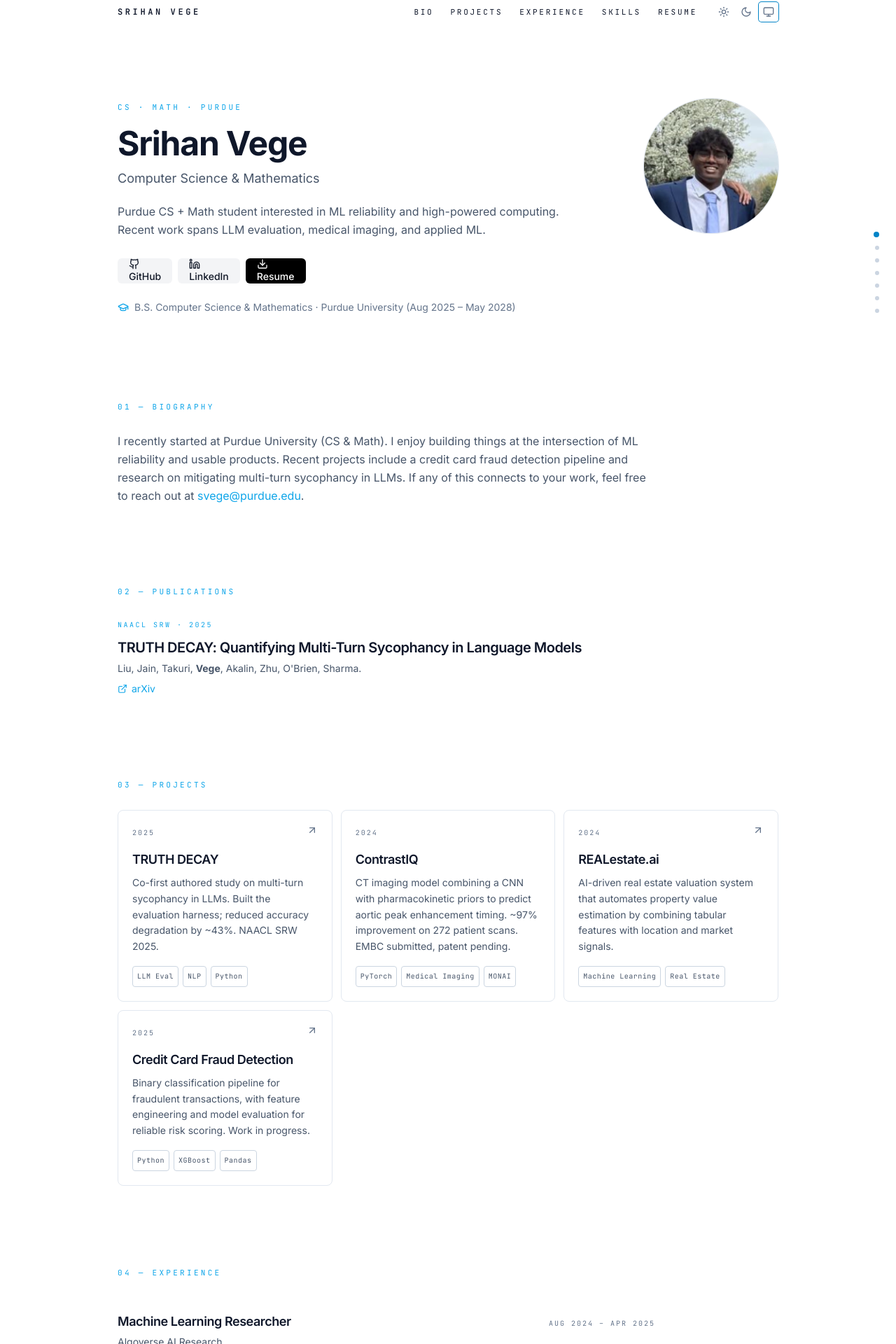
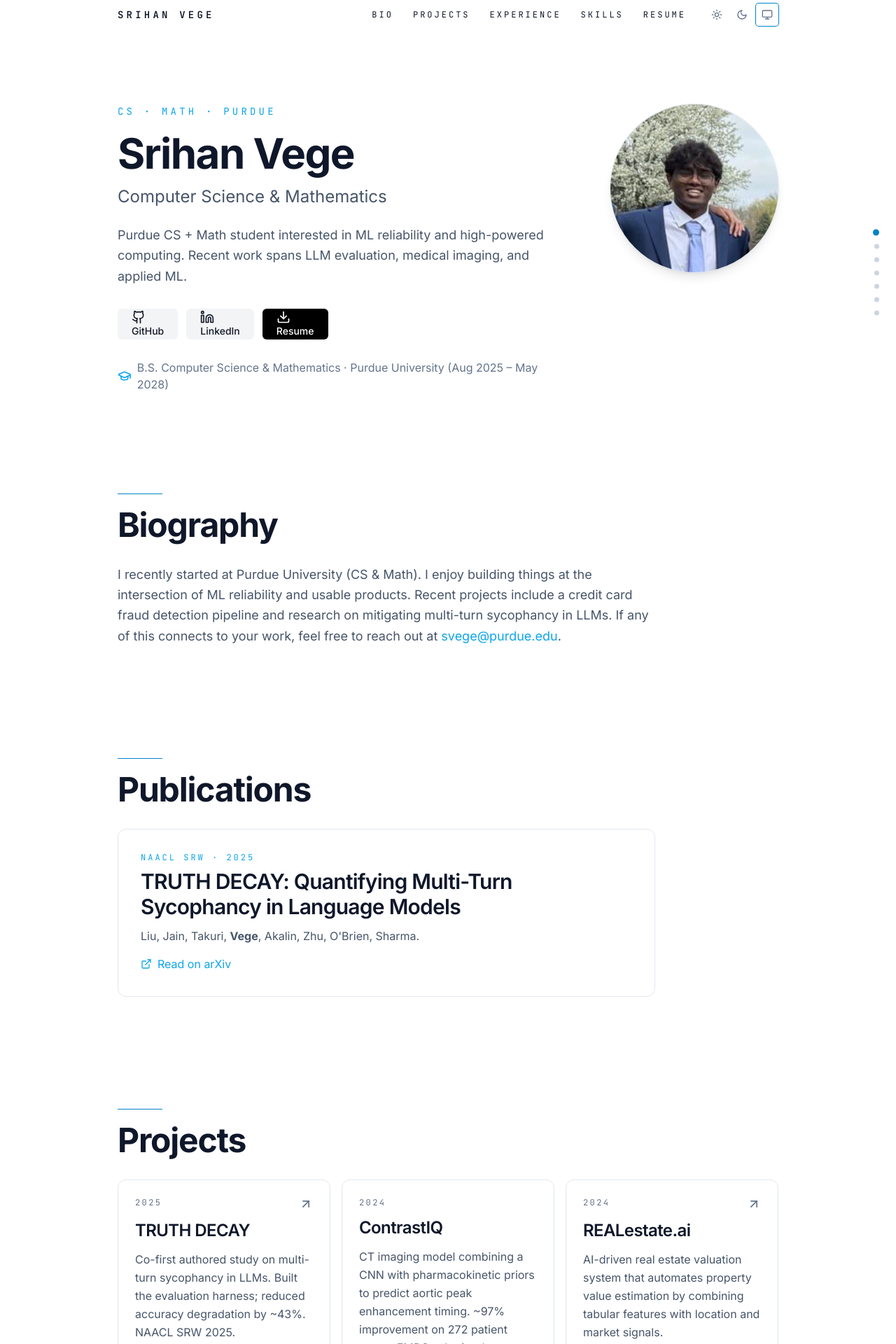
Before and after one commit to srihanvege/srihan-vege-website3, a React (Vite) app: page / in a window 1280 px wide. Shown: the part 11-1931 px from the top of the page at 70% size. Built offline with nearby package versions, Linux system fonts and the light colour scheme; the HTML template or start-up script is replaced by a standard one; a web font is replaced by a local one.

Commit message:
Refactor App component and update styles

```diff
--- a/src/App.tsx
+++ b/src/App.tsx
@@ -11,6 +11,7 @@ import {
   Moon,
   Monitor,
   ArrowUpRight,
+  Briefcase,
 } from "lucide-react";
 import { Button } from "./components/ui/button";
 
@@ -208,7 +209,7 @@ function ScrollSpyNav({ isDark }: { isDark: boolean }) {
                   animate={{ opacity: 1, x: 0 }}
                   exit={{ opacity: 0, x: 8 }}
                   transition={{ duration: 0.15 }}
-                  className={`font-mono text-[10px] tracking-[0.2em] uppercase font-medium px-2 py-0.5 rounded shadow-sm ${labelBg}`}
+                  className={`font-mono text-[11px] tracking-[0.2em] uppercase font-medium px-2 py-0.5 rounded shadow-sm ${labelBg}`}
                 >
                   {label}
                 </motion.span>
@@ -216,8 +217,8 @@ function ScrollSpyNav({ isDark }: { isDark: boolean }) {
             </AnimatePresence>
             <motion.span
               animate={{
-                width: isActive ? 8 : 6,
-                height: isActive ? 8 : 6,
+                width: isActive ? 9 : 7,
+                height: isActive ? 9 : 7,
                 backgroundColor: isActive ? dotActive : dotInactive,
                 scale: isHovered ? 1.3 : 1,
               }}
@@ -243,7 +244,7 @@ function ThemeToggle({
 }) {
   const ringActive = isDark ? "ring-1 ring-sky-400" : "ring-1 ring-sky-600";
   const base =
-    "h-7 w-7 inline-flex items-center justify-center rounded transition-colors";
+    "h-8 w-8 inline-flex items-center justify-center rounded transition-colors";
   const inactive = isDark
     ? "text-slate-400 hover:text-slate-100"
     : "text-slate-500 hover:text-slate-900";
@@ -274,32 +275,42 @@ function ThemeToggle({
   );
 }
 
-interface SectionLabelProps {
-  number: string;
+interface SectionHeaderProps {
   title: string;
+  isDark: boolean;
 }
-const SectionLabel: React.FC<SectionLabelProps> = ({ number, title }) => (
-  <motion.p
-    initial={{ opacity: 0, y: 6 }}
+const SectionHeader: React.FC<SectionHeaderProps> = ({ title, isDark }) => (
+  <div className="mb-8">
+    <motion.div
+      initial={{ scaleX: 0 }}
+      whileInView={{ scaleX: 1 }}
+      viewport={{ once: true, margin: "-80px" }}
+      transition={{ duration: 0.5 }}
+      style={{ transformOrigin: "0% 50%" }}
+      className={`h-px mb-5 w-16 ${isDark ? "bg-sky-400" : "bg-sky-600"}`}
+    />
+    <motion.h2
+      initial={{ opacity: 0, y: 12 }}
       whileInView={{ opacity: 1, y: 0 }}
       viewport={{ once: true, margin: "-80px" }}
-    transition={{ duration: 0.4 }}
-    className="font-mono text-[11px] tracking-[0.3em] uppercase text-sky-500 dark:text-sky-400 mb-6"
+      transition={{ duration: 0.5, delay: 0.1 }}
+      className="text-4xl sm:text-5xl font-bold tracking-tight"
     >
-    {number} — {title}
-  </motion.p>
+      {title}
+    </motion.h2>
+  </div>
 );
 
 interface SectionProps {
   id: string;
-  number: string;
   title: string;
+  isDark: boolean;
   children: React.ReactNode;
 }
-const Section: React.FC<SectionProps> = ({ id, number, title, children }) => (
-  <section id={id} className="scroll-mt-24 py-14">
+const Section: React.FC<SectionProps> = ({ id, title, isDark, children }) => (
+  <section id={id} className="scroll-mt-24 py-16 sm:py-20">
     <div className={CONTAINER}>
-      <SectionLabel number={number} title={title} />
+      <SectionHeader title={title} isDark={isDark} />
       <motion.div
         initial="hidden"
         whileInView="visible"
@@ -307,7 +318,7 @@ const Section: React.FC<SectionProps> = ({ id, number, title, children }) => (
         variants={{
           hidden: {},
           visible: {
-            transition: { staggerChildren: 0.06, delayChildren: 0.1 },
+            transition: { staggerChildren: 0.08, delayChildren: 0.1 },
           },
         }}
       >
@@ -318,8 +329,8 @@ const Section: React.FC<SectionProps> = ({ id, number, title, children }) => (
 );
 
 const itemVariants = {
-  hidden: { opacity: 0, y: 12 },
-  visible: { opacity: 1, y: 0, transition: { duration: 0.4, ease: "easeOut" } },
+  hidden: { opacity: 0, y: 16 },
+  visible: { opacity: 1, y: 0, transition: { duration: 0.5, ease: "easeOut" } },
 };
 
 interface LinkIconProps {
@@ -386,14 +397,14 @@ export default function App() {
       <ScrollSpyNav isDark={isDark} />
 
       <header className={headerClass}>
-        <nav className={`${CONTAINER} h-14 flex items-center justify-between`}>
+        <nav className={`${CONTAINER} h-16 flex items-center justify-between`}>
           <a
             href="#home"
-            className="font-mono text-xs tracking-[0.3em] uppercase font-semibold"
+            className="font-mono text-xs sm:text-sm tracking-[0.3em] uppercase font-semibold"
           >
             {INFO.name}
           </a>
-          <div className="hidden sm:flex items-center gap-6 font-mono text-[11px] tracking-[0.25em] uppercase">
+          <div className="hidden sm:flex items-center gap-7 font-mono text-[11px] sm:text-xs tracking-[0.25em] uppercase">
             <a href="#about" className="hover:text-sky-500 transition-colors">
               Bio
             </a>
@@ -425,51 +436,55 @@ export default function App() {
       <main>
         <section id="home" className="pt-16 pb-12 sm:pt-24 sm:pb-16">
           <div className={CONTAINER}>
-            <div className="grid md:grid-cols-[1fr,200px] gap-10 sm:gap-14 items-start">
+            <div className="grid md:grid-cols-[1fr,240px] gap-10 sm:gap-16 items-start">
               <motion.div
                 initial={{ opacity: 0, y: 12 }}
                 animate={{ opacity: 1, y: 0 }}
                 transition={{ duration: 0.5 }}
               >
-                <p className="font-mono text-[11px] tracking-[0.3em] uppercase text-sky-500 dark:text-sky-400 mb-4">
+                <p className="font-mono text-xs sm:text-sm tracking-[0.3em] uppercase text-sky-500 dark:text-sky-400 mb-5">
                   CS · Math · Purdue
                 </p>
-                <h1 className="text-4xl sm:text-5xl font-bold tracking-tight leading-[1.1]">
+                <h1 className="text-5xl sm:text-6xl font-bold tracking-tight leading-[1.05]">
                   {INFO.name}
                 </h1>
-                <p className={`mt-3 text-lg ${muted}`}>{INFO.role}</p>
-                <p className={`mt-5 max-w-2xl leading-relaxed ${muted}`}>
+                <p className={`mt-4 text-xl sm:text-2xl ${muted}`}>
+                  {INFO.role}
+                </p>
+                <p className={`mt-6 max-w-2xl text-lg leading-relaxed ${muted}`}>
                   {INFO.headline}
                 </p>
 
-                <div className="mt-7 flex flex-wrap gap-2">
+                <div className="mt-8 flex flex-wrap gap-3">
                   <Button
                     asChild
                     variant="secondary"
-                    className="rounded-md text-sm h-9 px-3"
+                    className="rounded-md text-base h-11 px-5"
                   >
                     <a href={INFO.github} target="_blank" rel="noreferrer">
-                      <Github className="w-4 h-4 mr-1.5" /> GitHub
+                      <Github className="w-5 h-5 mr-2" /> GitHub
                     </a>
                   </Button>
                   <Button
                     asChild
                     variant="secondary"
-                    className="rounded-md text-sm h-9 px-3"
+                    className="rounded-md text-base h-11 px-5"
                   >
                     <a href={INFO.linkedin} target="_blank" rel="noreferrer">
-                      <Linkedin className="w-4 h-4 mr-1.5" /> LinkedIn
+                      <Linkedin className="w-5 h-5 mr-2" /> LinkedIn
                     </a>
                   </Button>
-                  <Button asChild className="rounded-md text-sm h-9 px-3">
+                  <Button asChild className="rounded-md text-base h-11 px-5">
                     <a href={INFO.resumeUrl} target="_blank" rel="noreferrer">
-                      <Download className="w-4 h-4 mr-1.5" /> Resume
+                      <Download className="w-5 h-5 mr-2" /> Resume
                     </a>
                   </Button>
                 </div>
 
-                <div className={`mt-6 flex items-center gap-2 text-sm ${subtle}`}>
-                  <GraduationCap className="w-4 h-4 text-sky-500" />
+                <div
+                  className={`mt-7 flex items-center gap-2 text-base ${subtle}`}
+                >
+                  <GraduationCap className="w-5 h-5 text-sky-500" />
                   <span>
                     B.S. Computer Science &amp; Mathematics · Purdue University
                     (Aug 2025 – May 2028)
@@ -484,7 +499,7 @@ export default function App() {
                 className="justify-self-center md:justify-self-end"
               >
                 <div
-                  className={`w-44 h-44 sm:w-48 sm:h-48 rounded-full overflow-hidden ${
+                  className={`w-56 h-56 sm:w-60 sm:h-60 rounded-full overflow-hidden shadow-lg ${
                     isDark ? "ring-1 ring-slate-800" : "ring-1 ring-slate-200"
                   }`}
                 >
@@ -499,10 +514,10 @@ export default function App() {
           </div>
         </section>
 
-        <Section id="about" number="01" title="Biography">
+        <Section id="about" title="Biography" isDark={isDark}>
           <motion.p
             variants={itemVariants}
-            className={`max-w-3xl leading-relaxed ${muted}`}
+            className={`max-w-3xl text-lg leading-relaxed ${muted}`}
           >
             I recently started at Purdue University (CS &amp; Math). I enjoy
             building things at the intersection of ML reliability and usable
@@ -519,15 +534,18 @@ export default function App() {
           </motion.p>
         </Section>
 
-        <Section id="notes" number="02" title="Publications">
-          <motion.div variants={itemVariants} className="max-w-3xl">
-            <p className="font-mono text-[10px] tracking-[0.25em] uppercase text-sky-500 dark:text-sky-400 mb-1.5">
+        <Section id="notes" title="Publications" isDark={isDark}>
+          <motion.div
+            variants={itemVariants}
+            className={`rounded-xl border p-6 sm:p-8 max-w-3xl ${cardBg}`}
+          >
+            <p className="font-mono text-xs tracking-[0.25em] uppercase text-sky-500 dark:text-sky-400 mb-2">
               NAACL SRW · 2025
             </p>
-            <h3 className="text-lg sm:text-xl font-semibold tracking-tight mb-1.5 leading-snug">
+            <h3 className="text-2xl sm:text-3xl font-semibold tracking-tight mb-3 leading-snug">
               TRUTH DECAY: Quantifying Multi-Turn Sycophancy in Language Models
             </h3>
-            <p className={`text-sm mb-2 ${muted}`}>
+            <p className={`text-base mb-4 ${muted}`}>
               Liu, Jain, Takuri, <strong>Vege</strong>, Akalin, Zhu,
               O&apos;Brien, Sharma.
             </p>
@@ -535,15 +553,15 @@ export default function App() {
               href="https://arxiv.org/abs/2503.11656"
               target="_blank"
               rel="noreferrer"
-              className="inline-flex items-center gap-1.5 text-sm text-sky-500 hover:underline"
+              className="inline-flex items-center gap-2 text-base text-sky-500 hover:underline"
             >
-              <ExternalLink className="w-3.5 h-3.5" /> arXiv
+              <ExternalLink className="w-4 h-4" /> Read on arXiv
             </a>
           </motion.div>
         </Section>
 
-        <Section id="projects" number="03" title="Projects">
-          <div className="grid sm:grid-cols-2 lg:grid-cols-3 gap-3">
+        <Section id="projects" title="Projects" isDark={isDark}>
+          <div className="grid sm:grid-cols-2 lg:grid-cols-3 gap-4">
             {PROJECTS.map((p) => (
               <motion.a
                 key={p.title}
@@ -551,33 +569,33 @@ export default function App() {
                 target={p.link ? "_blank" : undefined}
                 rel={p.link ? "noreferrer" : undefined}
                 variants={itemVariants}
-                className={`group rounded-lg border p-5 transition-colors duration-300 flex flex-col ${cardBg} ${
+                className={`group rounded-xl border p-6 transition-colors duration-300 flex flex-col ${cardBg} ${
                   p.link ? "" : "pointer-events-none"
                 }`}
               >
                 <div className="flex items-start justify-between mb-3">
                   <span
-                    className={`font-mono text-[10px] tracking-[0.2em] uppercase ${subtle}`}
+                    className={`font-mono text-xs tracking-[0.2em] uppercase ${subtle}`}
                   >
                     {p.year}
                   </span>
                   {p.link && (
                     <ArrowUpRight
-                      className={`w-4 h-4 ${subtle} group-hover:text-sky-500 transition-colors`}
+                      className={`w-5 h-5 ${subtle} group-hover:text-sky-500 transition-colors`}
                     />
                   )}
                 </div>
-                <h3 className="text-base sm:text-lg font-semibold tracking-tight mb-2 group-hover:text-sky-500 transition-colors">
+                <h3 className="text-xl sm:text-2xl font-semibold tracking-tight mb-3 group-hover:text-sky-500 transition-colors">
                   {p.title}
                 </h3>
-                <p className={`text-sm leading-relaxed mb-4 flex-1 ${muted}`}>
+                <p className={`text-base leading-relaxed mb-5 flex-1 ${muted}`}>
                   {p.description}
                 </p>
                 <div className="flex flex-wrap gap-1.5">
                   {p.tags.map((t) => (
                     <span
                       key={t}
-                      className={`font-mono text-[10px] tracking-wider px-1.5 py-0.5 rounded border ${tagPill}`}
+                      className={`font-mono text-xs tracking-wide px-2 py-1 rounded border ${tagPill}`}
                     >
                       {t}
                     </span>
@@ -588,32 +606,43 @@ export default function App() {
           </div>
         </Section>
 
-        <Section id="experience" number="04" title="Experience">
-          <div className="space-y-0 max-w-3xl">
+        <Section id="experience" title="Experience" isDark={isDark}>
+          <div className="space-y-4 max-w-4xl">
             {EXPERIENCE.map((e, idx) => (
               <motion.div
                 key={idx}
                 variants={itemVariants}
-                className={`py-5 ${
-                  idx !== EXPERIENCE.length - 1
-                    ? isDark
-                      ? "border-b border-slate-800"
-                      : "border-b border-slate-200"
-                    : ""
+                className={`rounded-xl border p-6 sm:p-7 transition-colors duration-300 ${cardBg}`}
+              >
+                <div className="flex items-start gap-3 mb-2">
+                  <div
+                    className={`mt-1 shrink-0 w-9 h-9 rounded-md flex items-center justify-center ${
+                      isDark ? "bg-sky-500/10" : "bg-sky-50"
                     }`}
                   >
-                <div className="flex flex-wrap items-baseline justify-between gap-2 mb-1">
-                  <h3 className="text-base sm:text-lg font-semibold tracking-tight">
+                    <Briefcase
+                      className={`w-4.5 h-4.5 ${
+                        isDark ? "text-sky-400" : "text-sky-600"
+                      }`}
+                    />
+                  </div>
+                  <div className="flex-1">
+                    <div className="flex flex-wrap items-baseline justify-between gap-2">
+                      <h3 className="text-xl sm:text-2xl font-semibold tracking-tight">
                         {e.role}
                       </h3>
                       <span
-                    className={`font-mono text-[10px] tracking-[0.2em] uppercase ${subtle}`}
+                        className={`font-mono text-xs tracking-[0.2em] uppercase ${subtle}`}
                       >
                         {e.date}
                       </span>
                     </div>
-                <p className={`text-sm mb-3 ${muted}`}>{e.org}</p>
-                <ul className={`list-disc pl-5 space-y-1 text-sm ${muted}`}>
+                    <p className={`text-base mt-1 ${muted}`}>{e.org}</p>
+                  </div>
+                </div>
+                <ul
+                  className={`list-disc pl-12 mt-4 space-y-1.5 text-base leading-relaxed ${muted}`}
+                >
                   {e.bullets.map((b, i) => (
                     <li key={i}>{b}</li>
                   ))}
@@ -623,15 +652,15 @@ export default function App() {
           </div>
         </Section>
 
-        <Section id="skills" number="05" title="Skills">
+        <Section id="skills" title="Skills" isDark={isDark}>
           <motion.div
             variants={itemVariants}
-            className="flex flex-wrap gap-1.5 max-w-3xl"
+            className="flex flex-wrap gap-2 max-w-3xl"
           >
             {SKILLS.map((s) => (
               <span
                 key={s}
-                className={`font-mono text-xs px-2 py-1 rounded border ${tagPill}`}
+                className={`font-mono text-sm px-3 py-1.5 rounded-md border ${tagPill}`}
               >
                 {s}
               </span>
@@ -639,9 +668,9 @@ export default function App() {
           </motion.div>
         </Section>
 
-        <Section id="contact" number="06" title="Contact">
+        <Section id="contact" title="Contact" isDark={isDark}>
           <motion.div variants={itemVariants} className="max-w-3xl">
-            <p className={`leading-relaxed ${muted}`}>
+            <p className={`text-lg leading-relaxed ${muted}`}>
               Open to research, internships, and interesting side-projects.
               Reach me at{" "}
               <a
@@ -661,25 +690,41 @@ export default function App() {
               </a>
               .
             </p>
+            <div className="mt-6 flex flex-wrap gap-3">
+              <Button asChild className="rounded-md text-base h-11 px-5">
+                <a href={`mailto:${INFO.email}`}>
+                  <Mail className="w-5 h-5 mr-2" /> Email
+                </a>
+              </Button>
+              <Button
+                asChild
+                variant="secondary"
+                className="rounded-md text-base h-11 px-5"
+              >
+                <a href={INFO.linkedin} target="_blank" rel="noreferrer">
+                  <Linkedin className="w-5 h-5 mr-2" /> LinkedIn
+                </a>
+              </Button>
+            </div>
           </motion.div>
         </Section>
       </main>
 
-      <footer className="py-8">
+      <footer className="py-10">
         <div
-          className={`${CONTAINER} flex flex-wrap items-center justify-between gap-3 font-mono text-[10px] tracking-[0.25em] uppercase ${subtle}`}
+          className={`${CONTAINER} flex flex-wrap items-center justify-between gap-3 font-mono text-[11px] tracking-[0.25em] uppercase ${subtle}`}
         >
-          <div className="flex items-center gap-5">
+          <div className="flex items-center gap-6">
             <LinkIcon href={INFO.github} title="GitHub">
-              <Github className="w-3.5 h-3.5" />
+              <Github className="w-4 h-4" />
               <span>GitHub</span>
             </LinkIcon>
             <LinkIcon href={INFO.linkedin} title="LinkedIn">
-              <Linkedin className="w-3.5 h-3.5" />
+              <Linkedin className="w-4 h-4" />
               <span>LinkedIn</span>
             </LinkIcon>
             <LinkIcon href={`mailto:${INFO.email}`} title="Email">
-              <Mail className="w-3.5 h-3.5" />
+              <Mail className="w-4 h-4" />
               <span>Email</span>
             </LinkIcon>
           </div>
```
Lines whose indentation alone changed are shown as unchanged.
